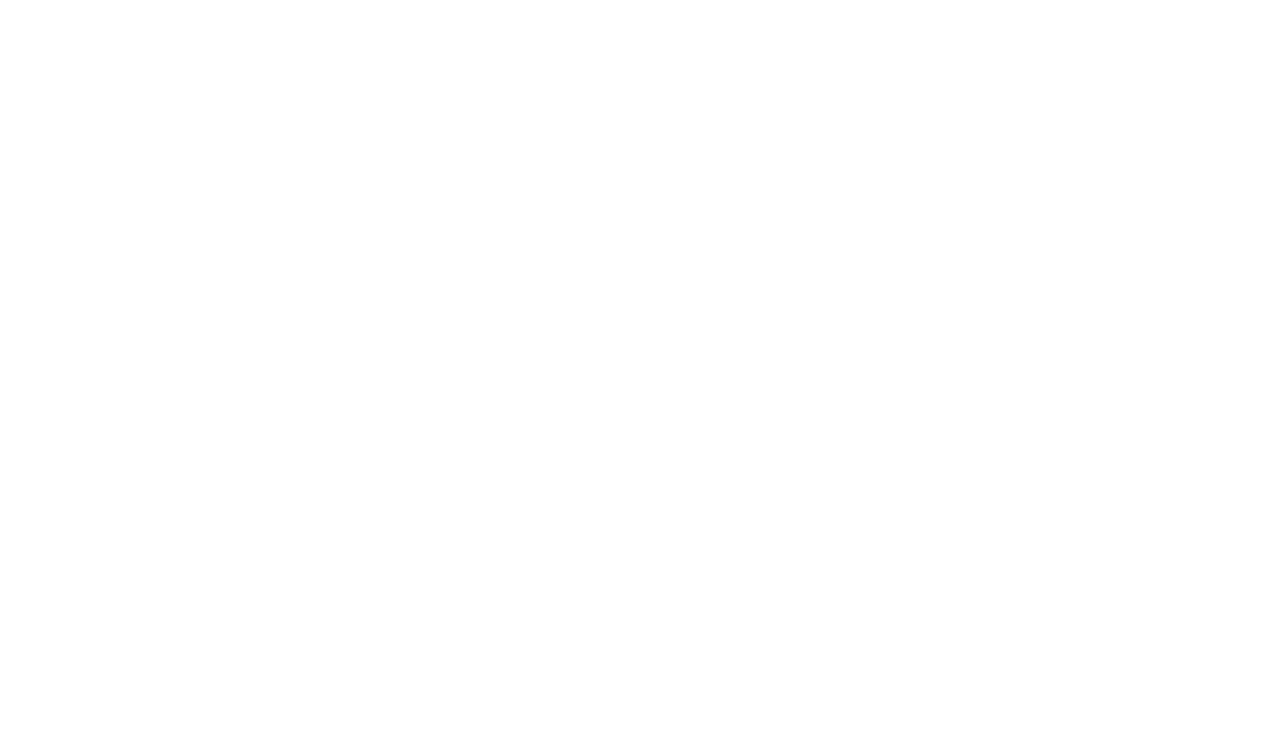
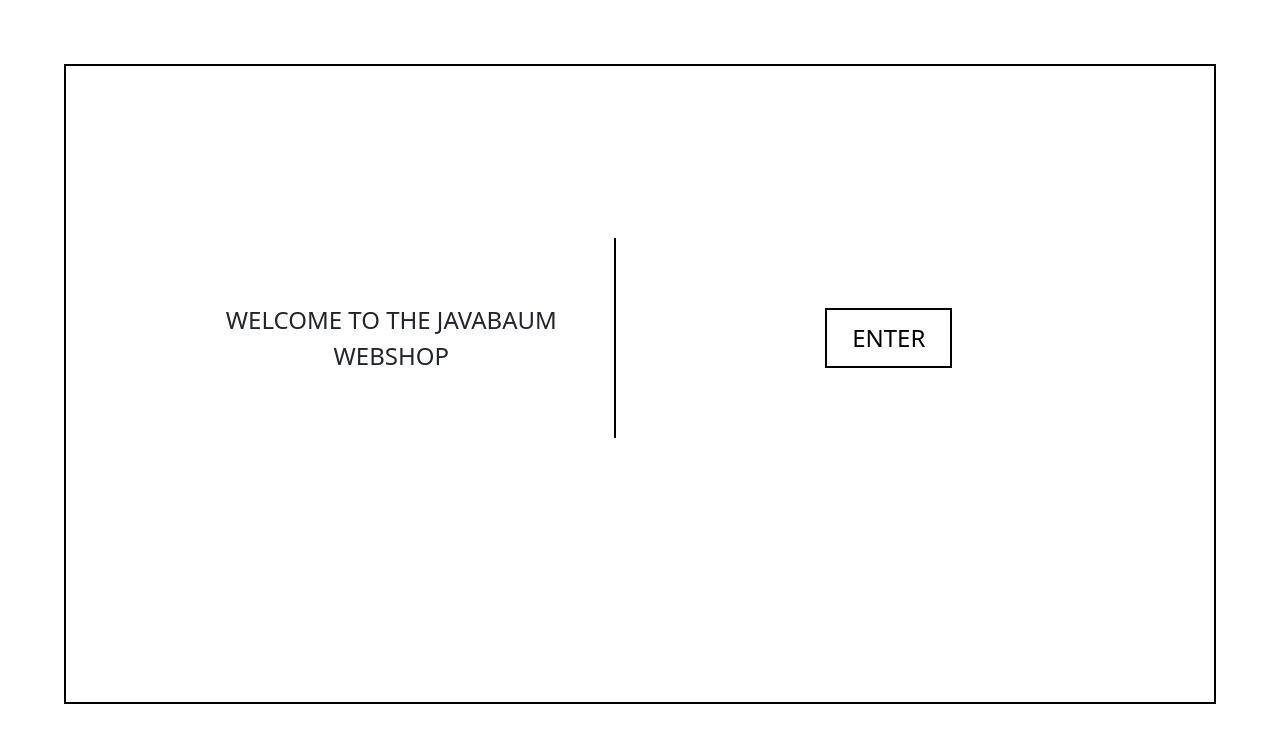
Before and after one commit to JAVABAUM/react-webshop, a React (Create React App) app in the folder my-app/: page / in a window 1280 px wide. Shown: the top 742 px of the page. Built offline with nearby package versions, Linux system fonts and the light colour scheme.

Commit message:
routing works!!

```diff
--- a/my-app/src/App.js
+++ b/my-app/src/App.js
@@ -1,5 +1,5 @@
-import Topbar from "./components/topbar/topbar";
 import Login from "./components/login/login";
+import Main from "./components/main/main";
 import "./css/topbar.css";
 import { BrowserRouter as Router, Route } from "react-router-dom";
 
@@ -12,6 +12,7 @@
       </div>
 
     <Route path="/Login" component={Login} />
+    <Route path="/" component={Main} />
     </Router>
   );
 }
--- /dev/null
+++ b/my-app/src/components/main/main.jsx
@@ -0,0 +1,23 @@
+import "../login/login.css"
+
+function Main(){
+    return(
+        <div class="welcome-container">
+    <div class="row welcome-row">
+      <div class="col-sm">
+          WELCOME TO THE JAVABAUM WEBSHOP
+      </div>
+      <div class="col-1">
+        <div class="hr"></div>
+      </div>
+      <div class="col-sm button-container">
+          <a href="/login">
+              <button class="main-button">ENTER</button>
+          </a>
+      </div>
+    </div>
+  </div>
+    );
+}
+
+export default Main;
--- a/my-app/src/index.js
+++ b/my-app/src/index.js
@@ -1,6 +1,5 @@
 import React from "react";
 import ReactDOM from "react-dom";
-import "./css/index.css";
 import App from "./App";
 
 ReactDOM.render(
```
Also changed, not shown: my-app/public/main.html (+0 -15 lines).
